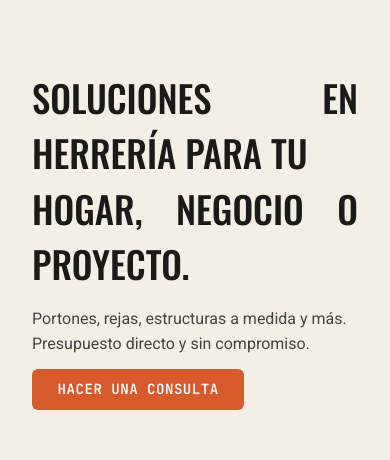
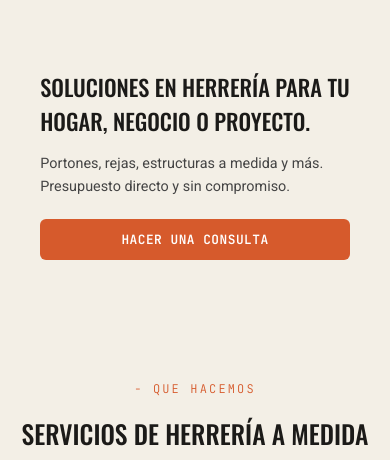
Before and after one commit to micaelakorol/herreriajavier, a React (Vite) app: page / in a window 390 px wide. Shown: the part 128-588 px from the top of the page. Built offline with nearby package versions, Linux system fonts and the light colour scheme.

Commit message:
Cambios en botones

```diff
--- a/src/ui/Nav/navegacion.css
+++ b/src/ui/Nav/navegacion.css
@@ -103,9 +103,9 @@
   }
 
   .btn_navigation {
-    width: 70%;
+    display: block;
     text-align: center;
-    font-size: .88rem;
+    font-size: .8rem;
   }
   .icons {
     width: 100%;
--- a/src/ui/Presentacion/presentacion.css
+++ b/src/ui/Presentacion/presentacion.css
@@ -50,4 +50,11 @@
   .image_wsp {
     margin: 3rem 0.5rem;
   }
+  .principal_title{
+    font-size: 1.4rem;
+    text-align: start;
+  }
+  .subtitle{
+    font-size: .9rem;
+  }
 }
```
